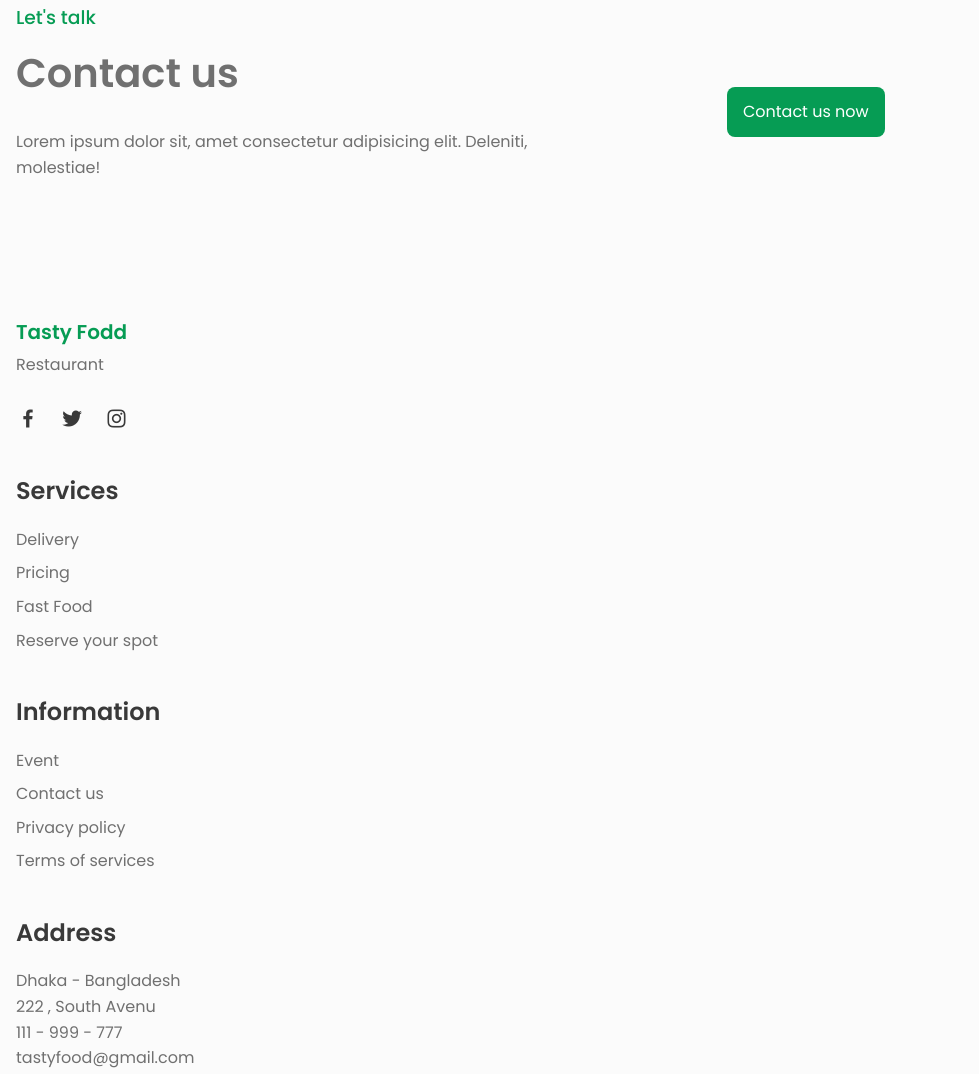
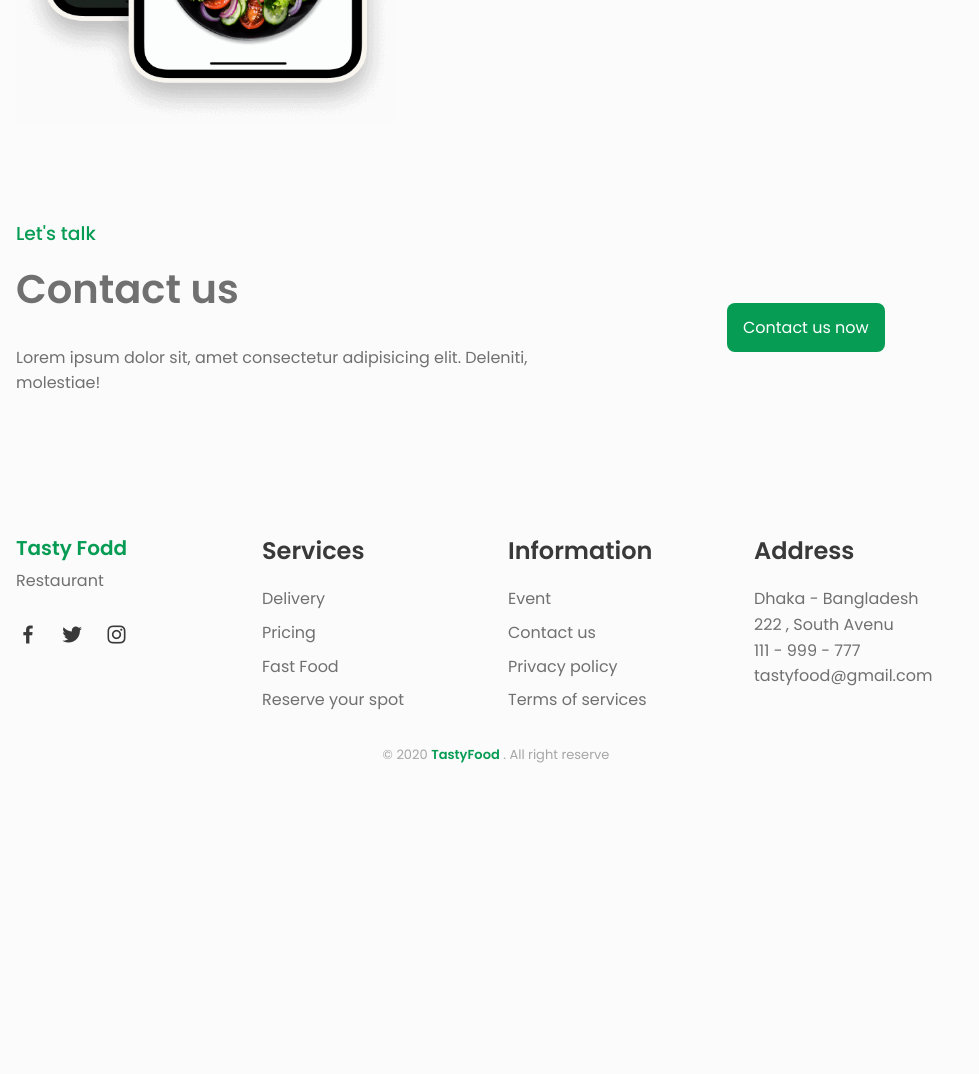
Before and after one commit to sumonsheikh/restaurant-website, a plain HTML site: page index.html in a window 1280 px wide. Shown: the part 2508-3582 px from the top of the page, without its empty margins (0-979 px from the left). After the commit the page ends 3306 px from the top, so only its background shows below. Drawn offline with nearby package versions, Linux system fonts and the light colour scheme; files whose address does not match are found by name.

Commit message:
fix: footer column

```diff
--- a/assets/css/style.css
+++ b/assets/css/style.css
@@ -353,7 +353,7 @@ img{
 
 /* ========== FOOTER ========= */
 .footer_container{
-    grid-template-columns: repeat(auto-fit, minmax(220px, lfr));
+    grid-template-columns: repeat(auto-fit, minmax(220px, 1fr));
     row-gap:2rem;
 }
 
@@ -417,6 +417,7 @@ img{
         text-align: initial;
     }
     .about_container img , .app_img{
+        width: 380px;
         order: -1;
     }
     .contact_button{
```
